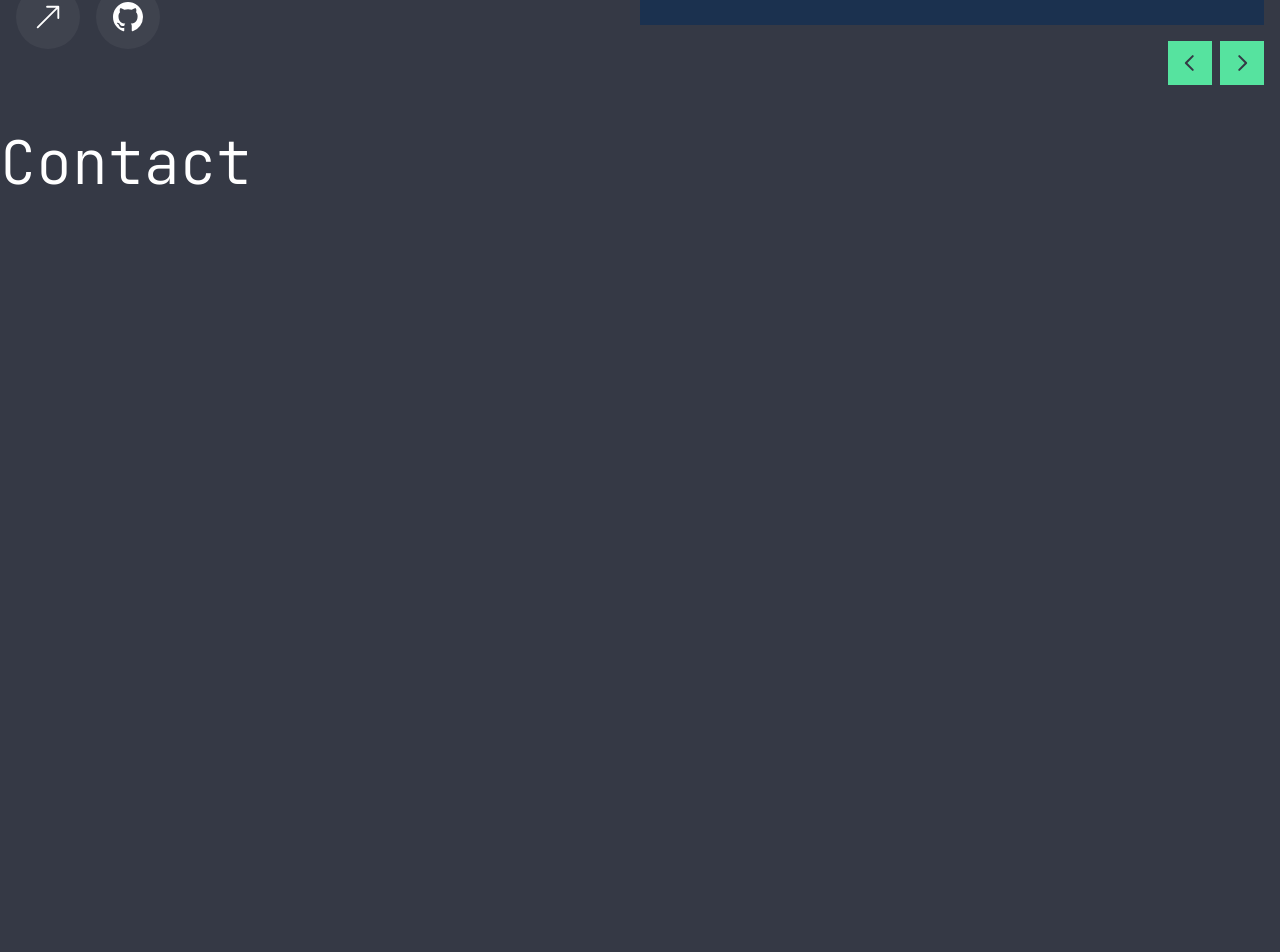
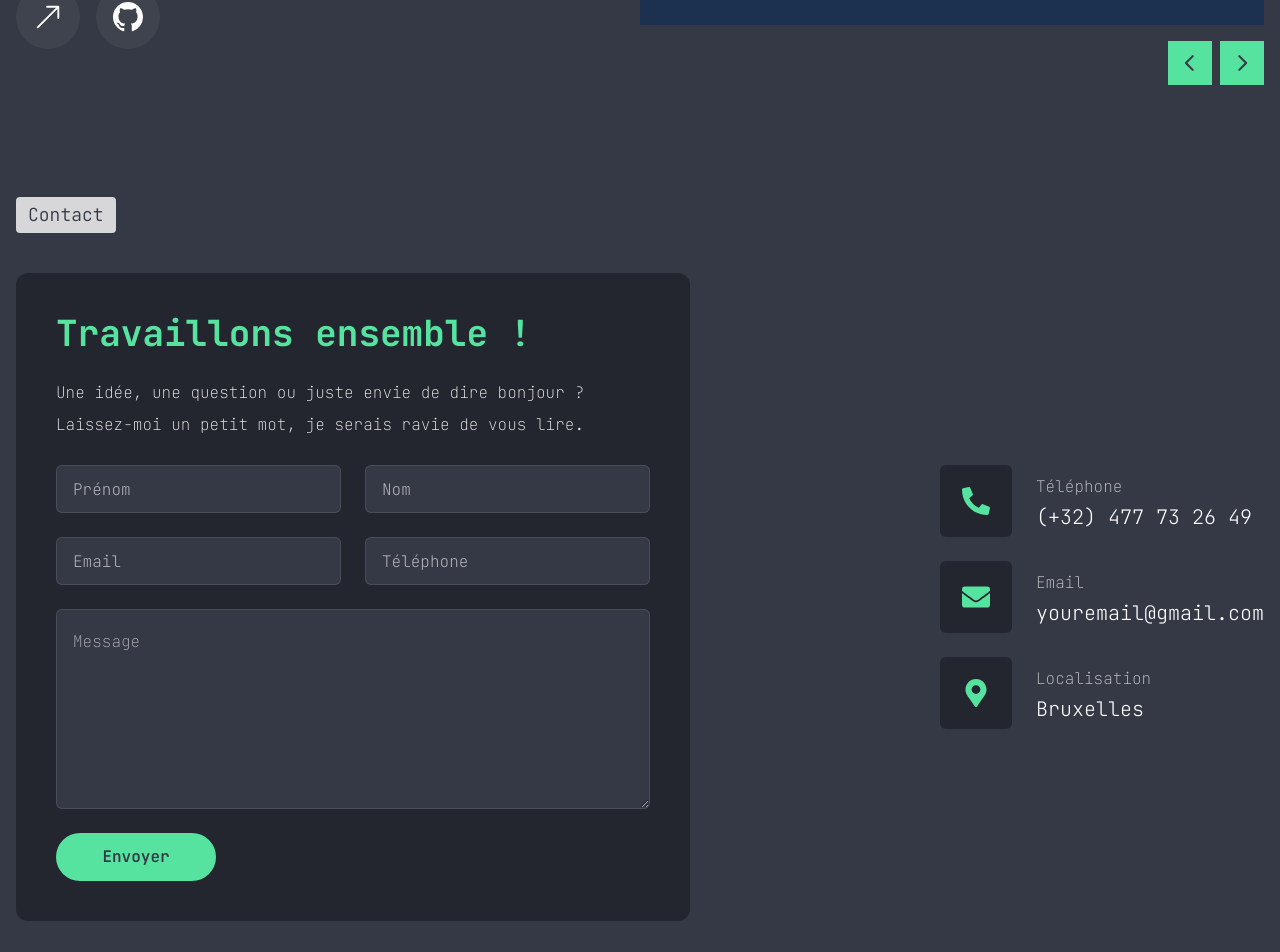
Before and after one commit to TamVdb/Portfolio, a React (Vite) app: page / in a window 1280 px wide. Shown: the part 2791-3743 px from the top of the page. Before the commit the page ends 3620 px from the top, so only its background shows below. Built offline with nearby package versions, Linux system fonts and the light colour scheme.

Commit message:
Contact section

```diff
--- a/src/components/ui/input.jsx
+++ b/src/components/ui/input.jsx
@@ -1,19 +1,20 @@
-import * as React from "react"
+import * as React from "react";
 
-import { cn } from "@/lib/utils"
+import { cn } from "@/lib/utils";
 
 const Input = React.forwardRef(({ className, type, ...props }, ref) => {
    return (
-    (<input
+      <input
          type={type}
          className={cn(
-        "flex h-10 w-full rounded-md border border-slate-200 bg-white px-3 py-2 text-base ring-offset-white file:border-0 file:bg-transparent file:text-sm file:font-medium file:text-slate-950 placeholder:text-slate-500 focus-visible:outline-none focus-visible:ring-2 focus-visible:ring-slate-950 focus-visible:ring-offset-2 disabled:cursor-not-allowed disabled:opacity-50 md:text-sm dark:border-slate-800 dark:bg-slate-950 dark:ring-offset-slate-950 dark:file:text-slate-50 dark:placeholder:text-slate-400 dark:focus-visible:ring-slate-300",
+            "flex h-[48px] rounded-md border border-white/10 focus:border-accent font-extralight bg-primary px-4 py-5 text-base placeholder:text-white/60 outline-none",
             className
          )}
          ref={ref}
-      {...props} />)
+         {...props}
+      />
    );
-})
-Input.displayName = "Input"
+});
+Input.displayName = "Input";
 
-export { Input }
+export { Input };
--- a/src/components/ui/select.jsx
+++ /dev/null
@@ -1,122 +0,0 @@
-"use client"
-
-import * as React from "react"
-import * as SelectPrimitive from "@radix-ui/react-select"
-import { Check, ChevronDown, ChevronUp } from "lucide-react"
-
-import { cn } from "@/lib/utils"
-
-const Select = SelectPrimitive.Root
-
-const SelectGroup = SelectPrimitive.Group
-
-const SelectValue = SelectPrimitive.Value
-
-const SelectTrigger = React.forwardRef(({ className, children, ...props }, ref) => (
-  <SelectPrimitive.Trigger
-    ref={ref}
-    className={cn(
-      "flex h-10 w-full items-center justify-between rounded-md border border-slate-200 bg-white px-3 py-2 text-sm ring-offset-white placeholder:text-slate-500 focus:outline-none focus:ring-2 focus:ring-slate-950 focus:ring-offset-2 disabled:cursor-not-allowed disabled:opacity-50 [&>span]:line-clamp-1 dark:border-slate-800 dark:bg-slate-950 dark:ring-offset-slate-950 dark:placeholder:text-slate-400 dark:focus:ring-slate-300",
-      className
-    )}
-    {...props}>
-    {children}
-    <SelectPrimitive.Icon asChild>
-      <ChevronDown className="h-4 w-4 opacity-50" />
-    </SelectPrimitive.Icon>
-  </SelectPrimitive.Trigger>
-))
-SelectTrigger.displayName = SelectPrimitive.Trigger.displayName
-
-const SelectScrollUpButton = React.forwardRef(({ className, ...props }, ref) => (
-  <SelectPrimitive.ScrollUpButton
-    ref={ref}
-    className={cn("flex cursor-default items-center justify-center py-1", className)}
-    {...props}>
-    <ChevronUp className="h-4 w-4" />
-  </SelectPrimitive.ScrollUpButton>
-))
-SelectScrollUpButton.displayName = SelectPrimitive.ScrollUpButton.displayName
-
-const SelectScrollDownButton = React.forwardRef(({ className, ...props }, ref) => (
-  <SelectPrimitive.ScrollDownButton
-    ref={ref}
-    className={cn("flex cursor-default items-center justify-center py-1", className)}
-    {...props}>
-    <ChevronDown className="h-4 w-4" />
-  </SelectPrimitive.ScrollDownButton>
-))
-SelectScrollDownButton.displayName =
-  SelectPrimitive.ScrollDownButton.displayName
-
-const SelectContent = React.forwardRef(({ className, children, position = "popper", ...props }, ref) => (
-  <SelectPrimitive.Portal>
-    <SelectPrimitive.Content
-      ref={ref}
-      className={cn(
-        "relative z-50 max-h-96 min-w-[8rem] overflow-hidden rounded-md border border-slate-200 bg-white text-slate-950 shadow-md data-[state=open]:animate-in data-[state=closed]:animate-out data-[state=closed]:fade-out-0 data-[state=open]:fade-in-0 data-[state=closed]:zoom-out-95 data-[state=open]:zoom-in-95 data-[side=bottom]:slide-in-from-top-2 data-[side=left]:slide-in-from-right-2 data-[side=right]:slide-in-from-left-2 data-[side=top]:slide-in-from-bottom-2 dark:border-slate-800 dark:bg-slate-950 dark:text-slate-50",
-        position === "popper" &&
-          "data-[side=bottom]:translate-y-1 data-[side=left]:-translate-x-1 data-[side=right]:translate-x-1 data-[side=top]:-translate-y-1",
-        className
-      )}
-      position={position}
-      {...props}>
-      <SelectScrollUpButton />
-      <SelectPrimitive.Viewport
-        className={cn("p-1", position === "popper" &&
-          "h-[var(--radix-select-trigger-height)] w-full min-w-[var(--radix-select-trigger-width)]")}>
-        {children}
-      </SelectPrimitive.Viewport>
-      <SelectScrollDownButton />
-    </SelectPrimitive.Content>
-  </SelectPrimitive.Portal>
-))
-SelectContent.displayName = SelectPrimitive.Content.displayName
-
-const SelectLabel = React.forwardRef(({ className, ...props }, ref) => (
-  <SelectPrimitive.Label
-    ref={ref}
-    className={cn("py-1.5 pl-8 pr-2 text-sm font-semibold", className)}
-    {...props} />
-))
-SelectLabel.displayName = SelectPrimitive.Label.displayName
-
-const SelectItem = React.forwardRef(({ className, children, ...props }, ref) => (
-  <SelectPrimitive.Item
-    ref={ref}
-    className={cn(
-      "relative flex w-full cursor-default select-none items-center rounded-sm py-1.5 pl-8 pr-2 text-sm outline-none focus:bg-slate-100 focus:text-slate-900 data-[disabled]:pointer-events-none data-[disabled]:opacity-50 dark:focus:bg-slate-800 dark:focus:text-slate-50",
-      className
-    )}
-    {...props}>
-    <span className="absolute left-2 flex h-3.5 w-3.5 items-center justify-center">
-      <SelectPrimitive.ItemIndicator>
-        <Check className="h-4 w-4" />
-      </SelectPrimitive.ItemIndicator>
-    </span>
-
-    <SelectPrimitive.ItemText>{children}</SelectPrimitive.ItemText>
-  </SelectPrimitive.Item>
-))
-SelectItem.displayName = SelectPrimitive.Item.displayName
-
-const SelectSeparator = React.forwardRef(({ className, ...props }, ref) => (
-  <SelectPrimitive.Separator
-    ref={ref}
-    className={cn("-mx-1 my-1 h-px bg-slate-100 dark:bg-slate-800", className)}
-    {...props} />
-))
-SelectSeparator.displayName = SelectPrimitive.Separator.displayName
-
-export {
-  Select,
-  SelectGroup,
-  SelectValue,
-  SelectTrigger,
-  SelectContent,
-  SelectLabel,
-  SelectItem,
-  SelectSeparator,
-  SelectScrollUpButton,
-  SelectScrollDownButton,
-}
--- a/src/components/ui/textarea.jsx
+++ b/src/components/ui/textarea.jsx
@@ -1,18 +1,19 @@
-import * as React from "react"
+import * as React from "react";
 
-import { cn } from "@/lib/utils"
+import { cn } from "@/lib/utils";
 
 const Textarea = React.forwardRef(({ className, ...props }, ref) => {
    return (
-    (<textarea
+      <textarea
          className={cn(
-        "flex min-h-[80px] w-full rounded-md border border-slate-200 bg-white px-3 py-2 text-base ring-offset-white placeholder:text-slate-500 focus-visible:outline-none focus-visible:ring-2 focus-visible:ring-slate-950 focus-visible:ring-offset-2 disabled:cursor-not-allowed disabled:opacity-50 md:text-sm dark:border-slate-800 dark:bg-slate-950 dark:ring-offset-slate-950 dark:placeholder:text-slate-400 dark:focus-visible:ring-slate-300",
+            "flex min-h-[80px] w-full rounded-md border border-white/10 bg-primary px-4 py-5 text-base placeholder:text-white/60 focus-visible:outline-none focus-visible:ring-1 focus-visible:ring-accent focus-visible:ring-offset-0 disabled:cursor-not-allowed disabled:opacity-50",
             className
          )}
          ref={ref}
-      {...props} />)
+         {...props}
+      />
    );
-})
-Textarea.displayName = "Textarea"
+});
+Textarea.displayName = "Textarea";
 
-export { Textarea }
+export { Textarea };
--- a/src/sections/Contact/Contact.jsx
+++ b/src/sections/Contact/Contact.jsx
@@ -1,8 +1,96 @@
+import { Button } from "@/components/ui/button";
+import { Input } from "@/components/ui/input";
+import { Textarea } from "@/components/ui/textarea";
+
+import { FaPhoneAlt, FaEnvelope, FaMapMarkerAlt } from "react-icons/fa";
+
+const info = [
+   {
+      icon: <FaPhoneAlt />,
+      title: "Téléphone",
+      description: "(+32) 477 73 26 49",
+   },
+   {
+      icon: <FaEnvelope />,
+      title: "Email",
+      description: "youremail@gmail.com",
+   },
+   {
+      icon: <FaMapMarkerAlt />,
+      title: "Localisation",
+      description: "Bruxelles",
+   },
+];
+
+import { motion } from "framer-motion";
+
 const Contact = () => {
    return (
-      <>
-         <h2>Contact</h2>
-      </>
+      <div className="container mx-auto">
+         <div className="flex flex-col justify-center py-8 xl:py-16">
+            <h2 className="mx-auto lg:mx-0 mb-10 text-lg bg-white/80 text-primary w-fit rounded py-1 px-3">Contact</h2>
+            <motion.section
+               initial={{ opacity: 0 }}
+               animate={{
+                  opacity: 1,
+                  transition: { delay: 2.4, duration: 0.4, ease: "easeIn" },
+               }}
+            >
+               <div className="flex flex-col xl:flex-row gap-[30px]">
+
+                  {/* Form */}
+                  <div className="xl:w-[54%]">
+                     <form className="flex flex-col gap-6 p-10 bg-[#23262e] rounded-xl">
+                        <h3 className="text-4xl text-accent">Travaillons ensemble !</h3>
+                        <p className="text-white/90">
+                           Une idée, une question ou juste envie de dire bonjour ?
+                           Laissez-moi un petit mot, je serais ravie de vous lire.
+                        </p>
+
+                        {/* Input */}
+                        <div className="grid grid-cols-1 md:grid-cols-2 gap-6">
+                           <Input type="firstname" placeholder="Prénom" />
+                           <Input type="lastname" placeholder="Nom" />
+                           <Input type="email" placeholder="Email" />
+                           <Input type="phone" placeholder="Téléphone" />
+                        </div>
+
+                        {/* Textarea */}
+                        <Textarea
+                           className="h-[200px]"
+                           placeholder="Message"
+                        />
+
+                        {/* Btn */}
+                        <Button size="md" className="max-w-40">
+                           Envoyer
+                        </Button>
+
+                     </form>
+                  </div>
+
+                  {/* Info */}
+                  <div className="flex-1 flex items-center xl:justify-end mb-8 xl:mb-0">
+                     <ul className="flex flex-row xl:flex-col gap-6">
+                        {info.map((item, index) => {
+                           return (
+                              <li key={index} className="flex items-center gap-6">
+                                 <div className="w-[52px] h-[52px] xl:w-[72px] xl:h-[72px] bg-[#23262e] text-accent rounded-md flex items-center justify-center">
+                                    <div className="text-[28px]">{item.icon}</div>
+                                 </div>
+                                 <div className="flex-1">
+                                    <p className="text-white/70">{item.title}</p>
+                                    <h3 className="text-xl font-extralight">{item.description}</h3>
+                                 </div>
+                              </li>
+                           );
+                        })}
+                     </ul>
+                  </div>
+               </div>
+            </motion.section>
+         </div>
+      </div>
    );
 };
 
```
Lines whose indentation alone changed are shown as unchanged.
